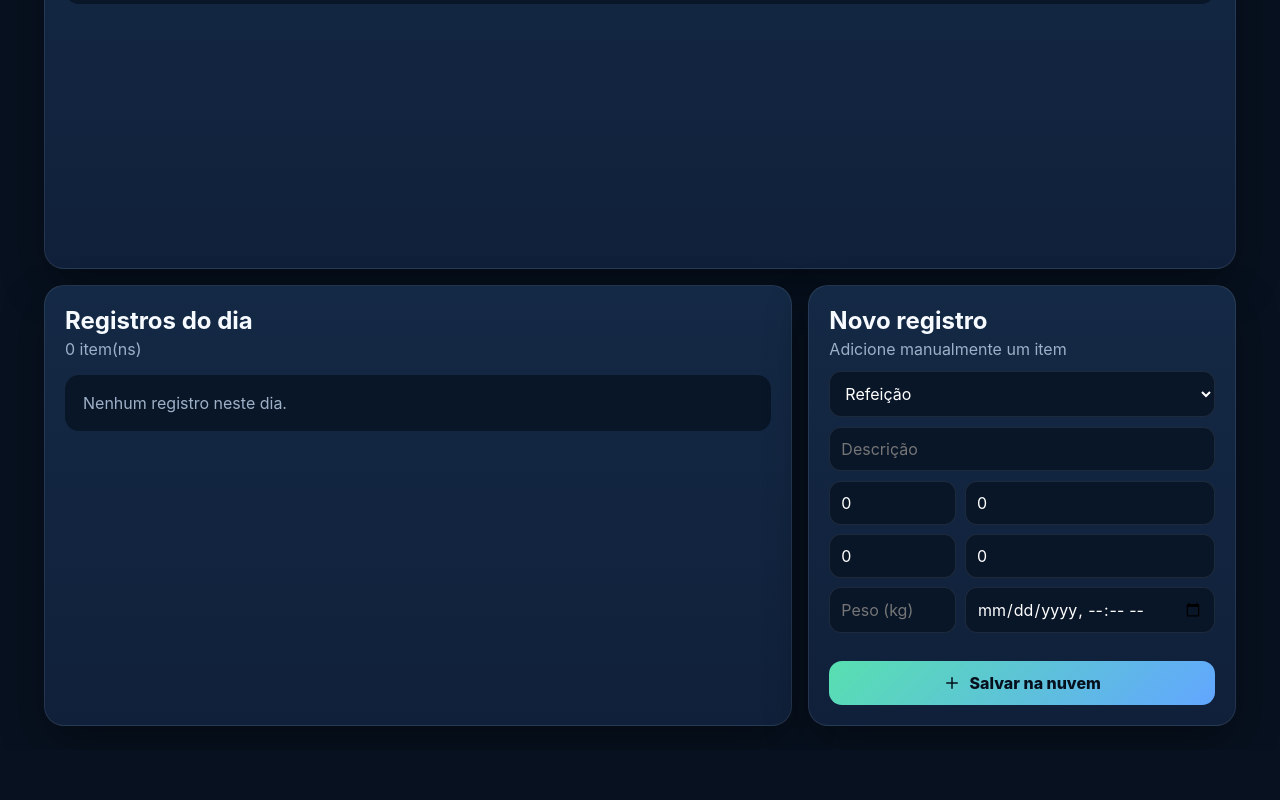
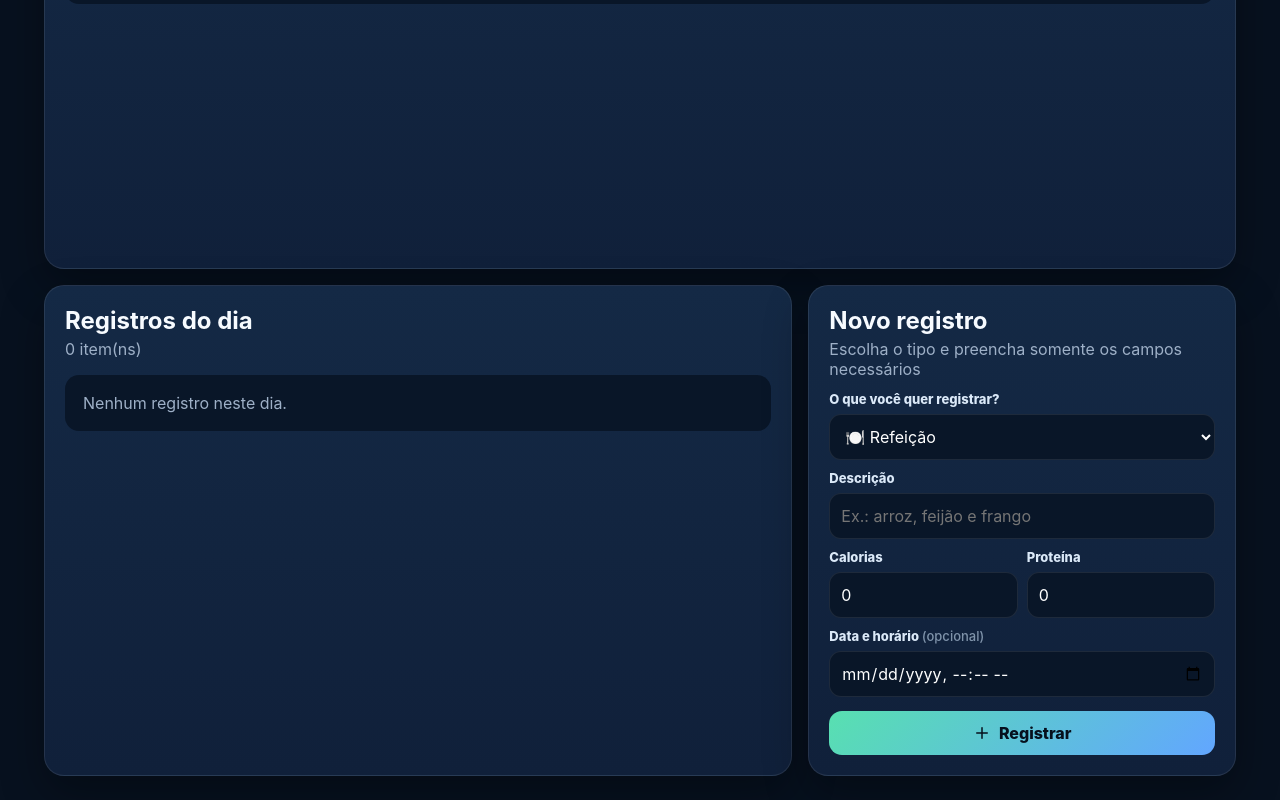
Before and after one commit to guirart/nutriclock, a Next.js app: page / in a window 1280 px wide. Shown: the part 1394-2194 px from the top of the page. Before the commit the page ends 2144 px from the top, so only its background shows below. Built offline with nearby package versions, Linux system fonts and the light colour scheme.

Commit message:
Add files via upload

```diff
--- a/app/page.js
+++ b/app/page.js
@@ -209,7 +209,7 @@ export default function Home() {
       </div>
       <div className="topActions">
         <div className="liveClock">
-          <strong>{clock.toLocaleTimeString("pt-BR",{timeZone:"America/Sao_Paulo"})}</strong>
+          <strong>{clock.toLocaleTimeString("pt-BR",{hour:"2-digit",minute:"2-digit",timeZone:"America/Sao_Paulo"})}</strong>
           <span>{clock.toLocaleDateString("pt-BR",{weekday:"long",day:"2-digit",month:"long",timeZone:"America/Sao_Paulo"})}</span>
         </div>
         <button className="iconButton" onClick={()=>setSettingsOpen(true)}><Settings size={20}/></button>
@@ -310,21 +310,105 @@ export default function Home() {
       </article>
 
       <article className="panel formPanel">
-        <div className="panelHeader"><div><h2>{editEntry?"Editar registro":"Novo registro"}</h2><p>{editEntry?"Ajuste os valores e salve":"Adicione manualmente um item"}</p></div>{editEntry&&<button className="ghostButton" onClick={()=>{setEditEntry(null);setForm({type:"meal",description:"",calories:0,protein_g:0,water_ml:0,caffeine_mg:0,weight_kg:"",occurred_at:""})}}>Cancelar</button>}</div>
-        <form onSubmit={submit}>
-          <select value={form.type} onChange={e=>setForm({...form,type:e.target.value})}>
-            <option value="meal">Refeição</option><option value="exercise">Exercício</option><option value="water">Água</option><option value="caffeine">Cafeína</option><option value="weight">Peso</option>
-          </select>
-          <input required placeholder="Descrição" value={form.description} onChange={e=>setForm({...form,description:e.target.value})}/>
-          <div className="formGrid">
-            <input type="number" placeholder="Calorias" value={form.calories} onChange={e=>setForm({...form,calories:e.target.value})}/>
-            <input type="number" placeholder="Proteína (g)" value={form.protein_g} onChange={e=>setForm({...form,protein_g:e.target.value})}/>
-            <input type="number" placeholder="Água (ml)" value={form.water_ml} onChange={e=>setForm({...form,water_ml:e.target.value})}/>
-            <input type="number" placeholder="Cafeína (mg)" value={form.caffeine_mg} onChange={e=>setForm({...form,caffeine_mg:e.target.value})}/>
-            <input type="number" step="0.1" placeholder="Peso (kg)" value={form.weight_kg} onChange={e=>setForm({...form,weight_kg:e.target.value})}/>
+        <div className="panelHeader">
+          <div>
+            <h2>{editEntry ? "Editar registro" : "Novo registro"}</h2>
+            <p>{editEntry ? "Ajuste apenas o que estiver errado" : "Escolha o tipo e preencha somente os campos necessários"}</p>
+          </div>
+          {editEntry && (
+            <button
+              className="ghostButton"
+              onClick={() => {
+                setEditEntry(null);
+                setForm({type:"meal",description:"",calories:0,protein_g:0,water_ml:0,caffeine_mg:0,weight_kg:"",occurred_at:""});
+              }}
+            >
+              Cancelar
+            </button>
+          )}
+        </div>
+
+        <form onSubmit={submit} className="guidedForm">
+          <div className="fieldGroup">
+            <label>O que você quer registrar?</label>
+            <select
+              value={form.type}
+              onChange={(event) => setForm({...form, type:event.target.value})}
+            >
+              <option value="meal">🍽️ Refeição</option>
+              <option value="exercise">🏃 Exercício</option>
+              <option value="water">💧 Água</option>
+              <option value="caffeine">☕ Cafeína</option>
+              <option value="weight">⚖️ Peso</option>
+            </select>
+          </div>
+
+          <div className="fieldGroup">
+            <label>Descrição</label>
+            <input
+              required
+              placeholder={
+                form.type === "meal" ? "Ex.: arroz, feijão e frango" :
+                form.type === "exercise" ? "Ex.: corrida na esteira" :
+                form.type === "water" ? "Ex.: copo de água" :
+                form.type === "caffeine" ? "Ex.: café coado" :
+                "Ex.: pesagem da manhã"
+              }
+              value={form.description}
+              onChange={(event) => setForm({...form, description:event.target.value})}
+            />
+          </div>
+
+          {form.type === "meal" && (
+            <div className="formGrid">
+              <div className="fieldGroup">
+                <label>Calorias</label>
+                <input type="number" min="0" placeholder="kcal" value={form.calories} onChange={e=>setForm({...form,calories:e.target.value})}/>
+              </div>
+              <div className="fieldGroup">
+                <label>Proteína</label>
+                <input type="number" min="0" step="0.1" placeholder="g" value={form.protein_g} onChange={e=>setForm({...form,protein_g:e.target.value})}/>
+              </div>
+            </div>
+          )}
+
+          {form.type === "exercise" && (
+            <div className="fieldGroup">
+              <label>Calorias gastas</label>
+              <input type="number" min="0" placeholder="kcal" value={form.calories} onChange={e=>setForm({...form,calories:e.target.value})}/>
+            </div>
+          )}
+
+          {form.type === "water" && (
+            <div className="fieldGroup">
+              <label>Quantidade de água</label>
+              <input type="number" min="0" placeholder="ml" value={form.water_ml} onChange={e=>setForm({...form,water_ml:e.target.value})}/>
+            </div>
+          )}
+
+          {form.type === "caffeine" && (
+            <div className="fieldGroup">
+              <label>Cafeína</label>
+              <input type="number" min="0" placeholder="mg" value={form.caffeine_mg} onChange={e=>setForm({...form,caffeine_mg:e.target.value})}/>
+            </div>
+          )}
+
+          {form.type === "weight" && (
+            <div className="fieldGroup">
+              <label>Peso</label>
+              <input type="number" min="0" step="0.1" placeholder="kg" value={form.weight_kg} onChange={e=>setForm({...form,weight_kg:e.target.value})}/>
+            </div>
+          )}
+
+          <div className="fieldGroup">
+            <label>Data e horário <span className="optional">(opcional)</span></label>
             <input type="datetime-local" value={form.occurred_at} onChange={e=>setForm({...form,occurred_at:e.target.value})}/>
           </div>
-          <button className="primaryButton" disabled={!apiKey}><Plus size={18}/>{editEntry?"Salvar alteração":"Salvar na nuvem"}</button>
+
+          <button className="primaryButton" disabled={!apiKey}>
+            <Plus size={18}/>
+            {editEntry ? "Salvar alteração" : "Registrar"}
+          </button>
         </form>
       </article>
     </section>
```
Also changed, not shown: app/globals.css, 1 other file (tests, documents, lock files or other folders).
